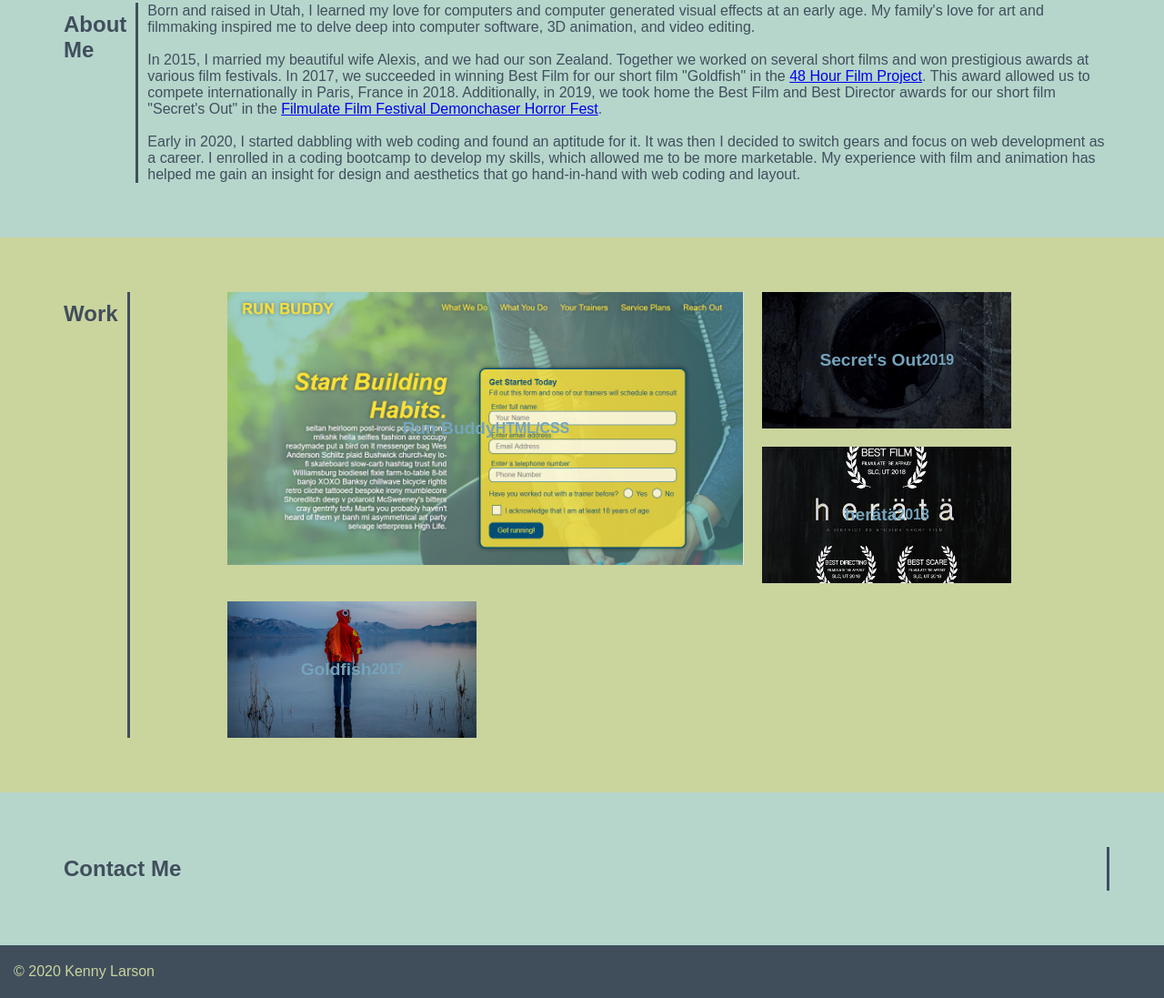
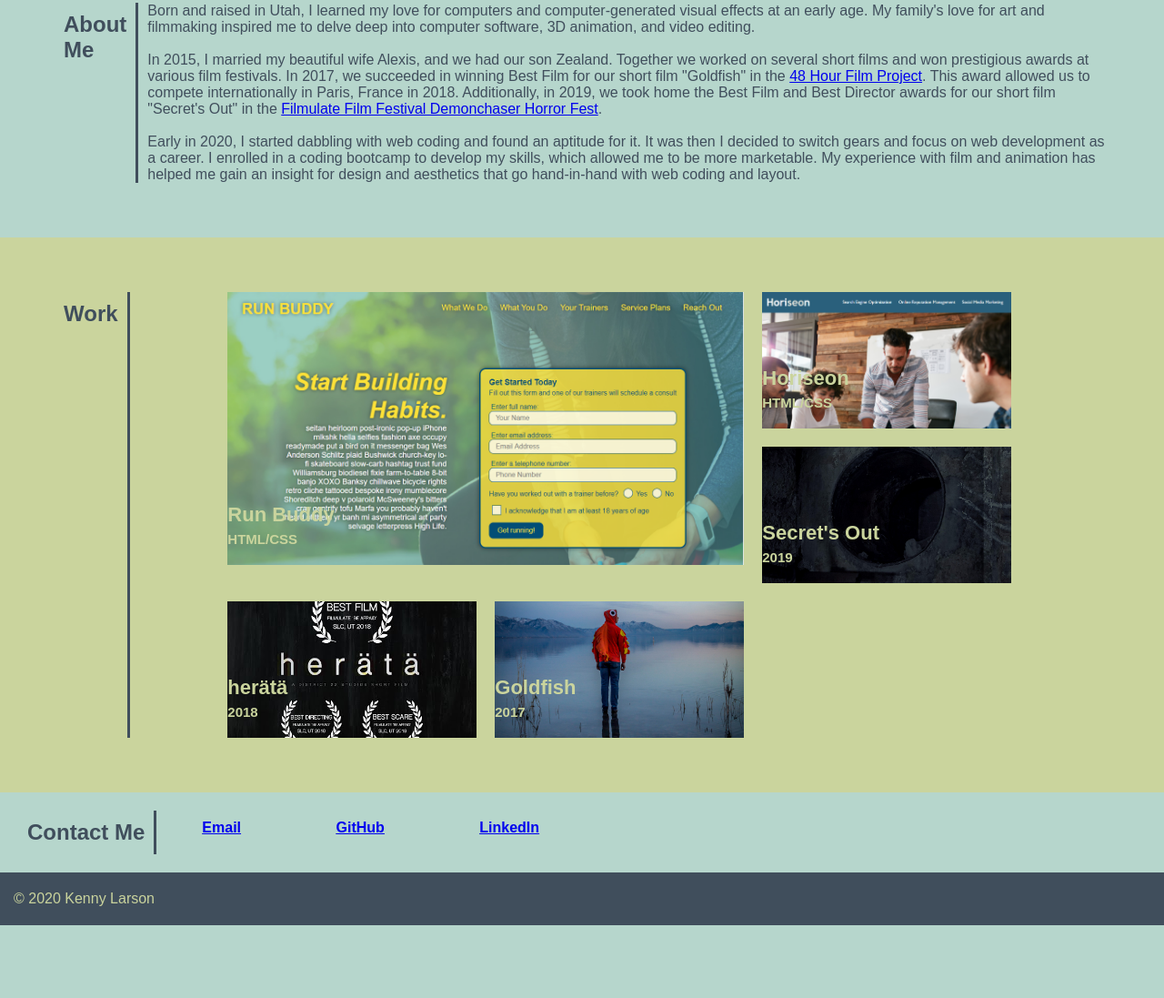
Before and after one commit to kenneththelarson/-kenneththelarson.github.io, a plain HTML site: page index.html in a window 1280 px wide. Shown: the part 529-1626 px from the top of the page at 91% size. After the commit the page ends 1546 px from the top, so only its background shows below. Drawn offline with Linux system fonts and the light colour scheme.

Commit message:
contact me added

```diff
--- a/assets/CSS/style.css
+++ b/assets/CSS/style.css
@@ -141,13 +141,13 @@ section {
 .work-grid-wrapper {
     display: flex;
     width: 100%;
+    flex-wrap: wrap;
     justify-content: center;
 }
 
 .work-grid-container {
     width: 80%;
     display: grid;
-    background: var(--off-yellow);
     grid-template-columns: repeat(3, 4fr);
     grid-template-rows: repeat(3, 2fr);
     font-size: 1.2rem;
@@ -157,18 +157,30 @@ section {
 .work-grid-item {
     padding: 15px 0;
     display: flex;
-    align-items: center;
-    justify-content: center;
+    align-items: flex-end;
+    justify-content: left;
     text-align: left;
     height: 150px;
-    color: var(--blue);
+    color: var(--off-yellow);
+    position: relative;
+    cursor: pointer;
+    overflow: hidden;
 }
 
-.work-grid-item div {
-    background: var(--blue);
-    color: var(--gold);
-    border-radius: 15px;
-    padding: 10px
+.work-grid-item::after {
+    content: "";
+    height: 100%;
+    width: 100%;
+    background: rgba(116, 164, 188, 0.3);
+    position: absolute;
+    top: 0;
+    left: 0;
+    opacity: 0;
+    transition: 0.5s;
+}
+
+.work-grid-container:hover .work-grid-item::after {
+    opacity: 1;
 }
 
 .most-recent {
@@ -179,8 +191,27 @@ section {
     height: 300px;
 }
 
+.work-grid-item h4 {
+    position: relative;
+    z-index: 3;
+    font-size: 22px;
+    margin-bottom: 5px;
+}
+
+.work-grid-item h5 {
+    position: relative;
+    z-index: 2;
+    font-size: 15px;
+    margin-bottom: 5px;
+}
+
 .most-recent {
     background-image: url(../images/run-buddy.png);
+    background-size: cover;
+}
+
+.horiseon {
+    background-image: url(../images/horiseon.png);
     background-size: cover;
 }
 
@@ -201,3 +232,17 @@ section {
     background-size: cover;
     background-position: 30%;
 }
+
+.contact-info {
+    padding: 20px;
+    display: flex;
+}
+
+.contact-info ul li {
+    text-align: left;
+    display: inline-flex;
+    padding: 10px 50px 10px 50px;
+    justify-content: center;
+    font-weight: bold;
+    text-decoration: underline;
+}
--- a/index.html
+++ b/index.html
@@ -40,7 +40,7 @@
             <div>
                 <h2 class="section-title">About Me</h2>
                     <p>
-                        Born and raised in Utah, I learned my love for computers and computer generated visual effects at an early age. My family's love
+                        Born and raised in Utah, I learned my love for computers and computer-generated visual effects at an early age. My family's love
                         for art and filmmaking inspired me to delve deep into computer software, 3D animation, and video editing.
                         <br>
                         <br>
@@ -65,24 +65,39 @@
 
             <div class="work-grid-wrapper">
                 <div class="work-grid-container">
-                    <div class="work-grid-item most-recent">
+                    <div class="work-grid-item most-recent" onclick='location.href="https://kenneththelarson.github.io/run-buddy/";'>
+                        <div>
                             <h4>Run Buddy</h4>
                             <h5>HTML/CSS</h5>
                         </div>
+                    </div>
 
-                    <div class="work-grid-item secrets-out">
+                    <div class="work-grid-item horiseon" onclick='location.href="https://kenneththelarson.github.io/horiseon.assignment.io/";'>
+                        <div>
+                            <h4>Horiseon</h4>
+                            <h5>HTML/CSS</h5>
+                        </div>
+                    </div>
+
+                    <div class="work-grid-item secrets-out" onclick='location.href="https://www.youtube.com/watch?v=-Ms2Yh-36zA&ab_channel=TopOf25th";'>
+                        <div>
                             <h4>Secret's Out</h4>
                             <h5>2019</h5>
                         </div>
+                    </div>
 
-                    <div class="work-grid-item herata">
+                    <div class="work-grid-item herata" onclick='location.href="https://www.youtube.com/watch?v=9VNK5shTYkI&ab_channel=District22Studios";'>
+                        <div>
                             <h4>herätä</h4>
                             <h5>2018</h5>
                         </div>
+                    </div>
 
-                    <div class="work-grid-item goldfish">
+                    <div class="work-grid-item goldfish" onclick='location.href="https://www.youtube.com/watch?v=CzbfAoTnkyQ&t=8s&ab_channel=District22Studios";'>
+                        <div>
                             <h4>Goldfish</h4>
                             <h5>2017</h5>
+                        </div>
                     </div>
                 </div>
             </div>
@@ -90,7 +105,23 @@
 
         <!-- "Contact Me" section -->
         <section id="contact-me" class="contact-info">
-            <h2 class="section-title secondary-title">Contact Me</h2>
+            <h2 class="section-title secondary-title">
+                Contact Me
+            </h2>
+
+            <ul>
+                <li>
+                    <a href="mailto: kenneththelarson@gmail.com">Email</a>
+                </li>
+
+                <li>
+                    <a href="https://github.com/kenneththelarson">GitHub</a>
+                </li>
+
+                <li>
+                    <a href="https://www.linkedin.com/in/kenneth-larson-17371a99/">LinkedIn</a>
+                </li>
+            </ul>
         </section>
 
         <!-- footer -->
```
Also changed, not shown: assets/images/horiseon.png (added). Lines whose indentation alone changed are shown as unchanged.
